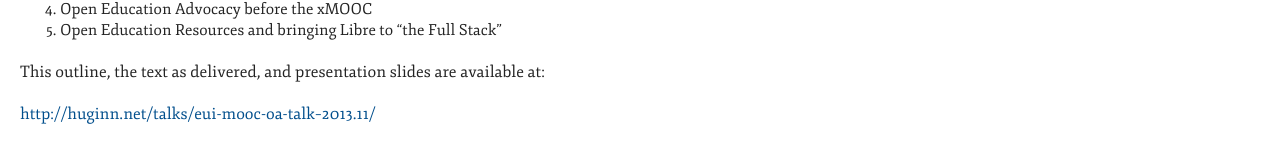
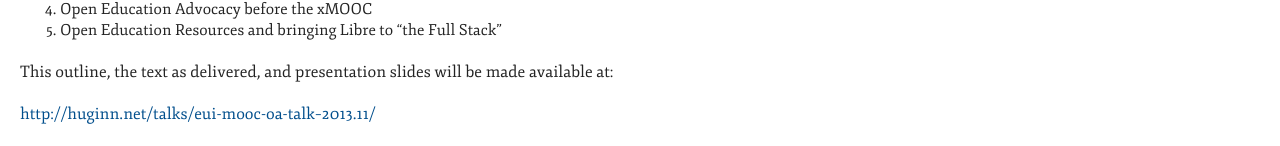
Before and after one commit to kmlawson/eui-mooc-oa-talk-2013.11, a plain HTML site: page index.html in a window 1280 px wide. Shown: the part 585-731 px from the top of the page. Drawn offline with Linux system fonts and the light colour scheme.

Commit message:
future tense

```diff
--- a/index.html
+++ b/index.html
@@ -41,7 +41,7 @@
 <li>Open Education Resources and bringing Libre to &#8220;the Full Stack&#8221;</li>
 </ol>
 
-<p>This outline, the text as delivered, and presentation slides are available at:</p>
+<p>This outline, the text as delivered, and presentation slides will be made available at:</p>
 
 <p><a href="http://huginn.net/talks/eui-mooc-oa-talk-2013.11/">http://huginn.net/talks/eui-mooc-oa-talk&#8211;2013.11/</a></p>
 
```
Also changed, not shown: 1 other file.
